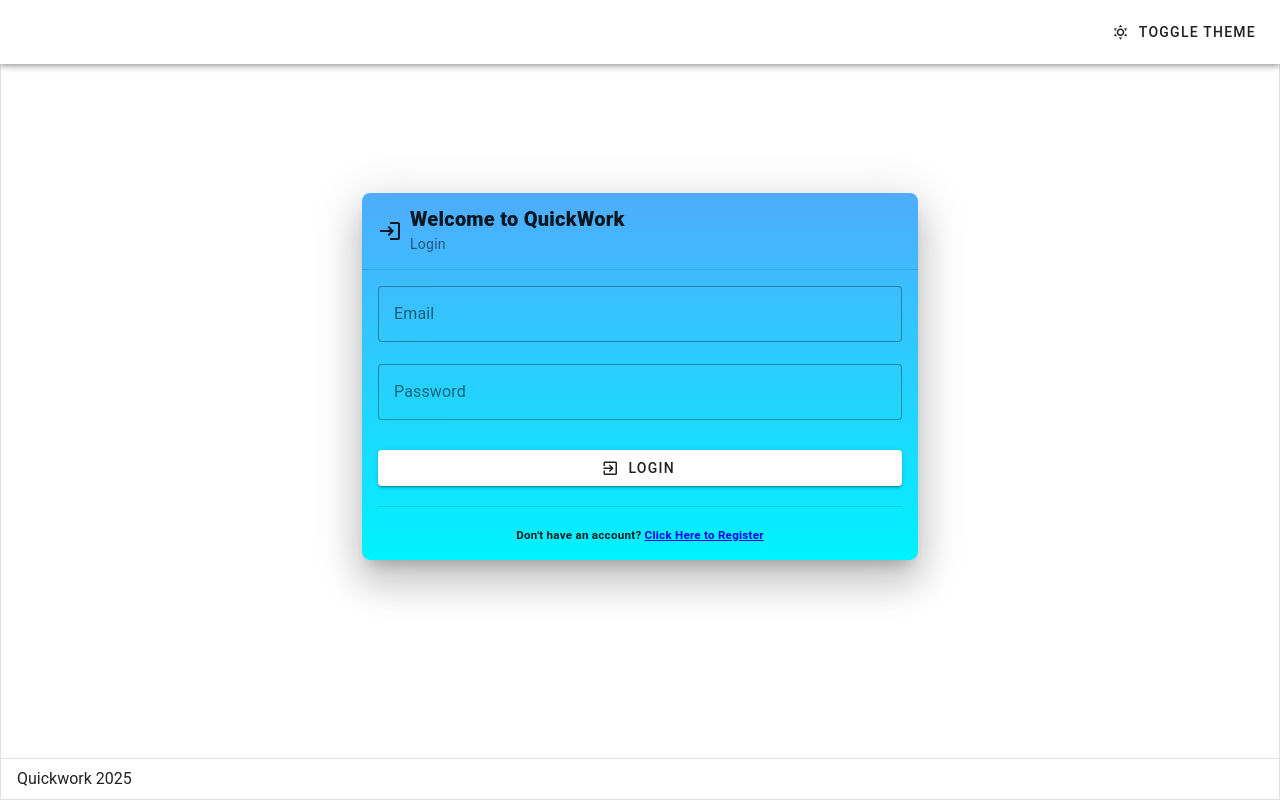
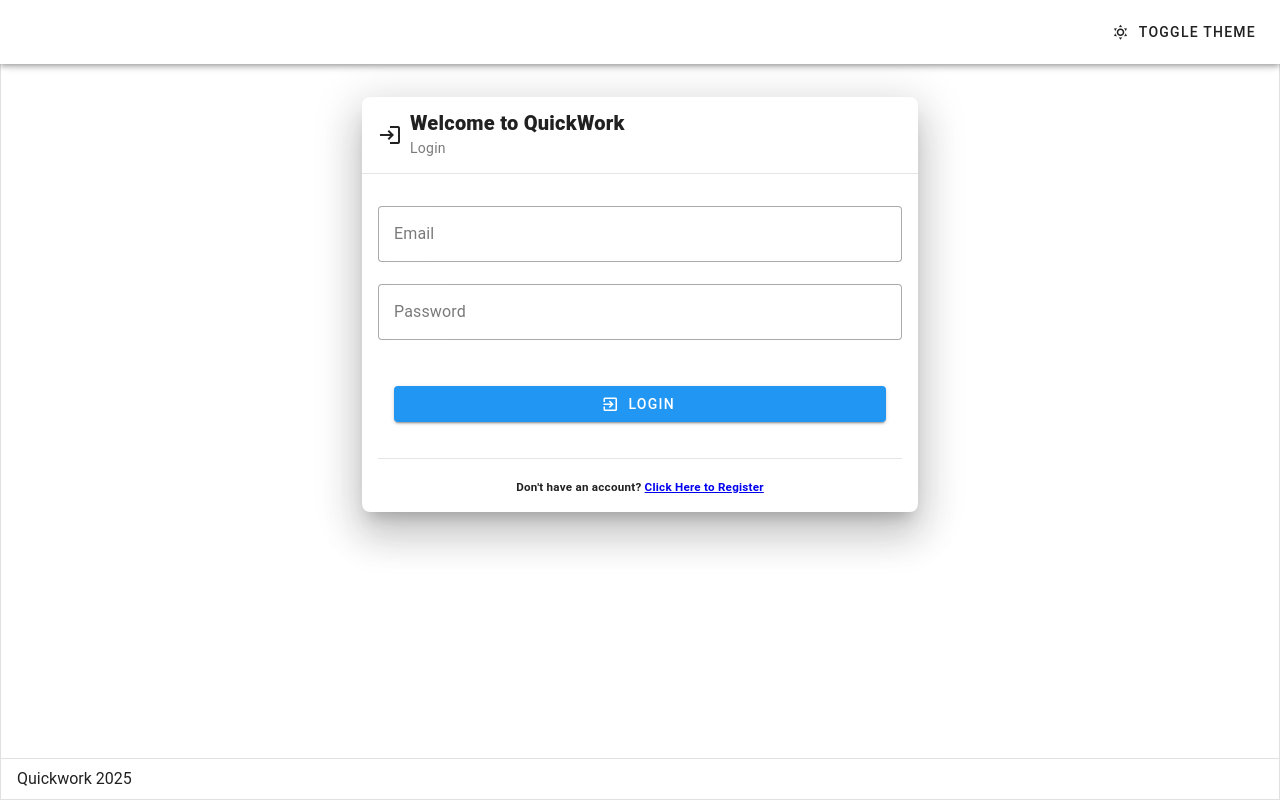
Before and after one commit to ianglenncurilan/web-quickwork, a Vue app: page / in a window 1280 px wide. Shown: the top 800 px of the page. Built offline with nearby package versions, Linux system fonts and the light colour scheme.

Commit message:
fix: background color

```diff
--- a/src/views/auth/LoginView.vue
+++ b/src/views/auth/LoginView.vue
@@ -6,15 +6,21 @@ import AppLayout from '@/components/layout/AppLayout.vue'
   <AppLayout>
     <template #content>
       <v-container>
-        <br />
-        <br />
-        <br />
-        <br />
-        <v-row class="d-flex justify-center">
+        <!-- Inner Container (Transparent or Different Background) -->
+        <v-container
+          fluid
+          style="
+            background: rgba(255, 255, 255, 0.8);
+            backdrop-filter: blur(10px);
+            min-height: 100vh;
+            padding: 0;
+          "
+        >
+          <v-row class="d-flex justify-center align-center" style="height: 100%">
             <v-col cols="12" md="6">
+              <!-- Transparent Login Form -->
               <v-card
                 class="mx-auto rounded-lg"
-              style="background: linear-gradient(180deg, #4facfe, #00f2fe)"
                 prepend-icon="mdi mdi-login"
                 subtitle="Login"
                 elevation="24"
@@ -23,18 +29,26 @@ import AppLayout from '@/components/layout/AppLayout.vue'
                   <span class="font-weight-black">Welcome to QuickWork</span>
                 </template>
                 <v-divider></v-divider>
-              <v-card-text class="pt-4">
+                <v-card-text class="pt-4 mt-4 ">
                   <v-form fast-fail @submit.prevent>
                     <v-text-field label="Email" variant="outlined"></v-text-field>
-
-                  <v-text-field label="Password" type="password" variant="outlined"></v-text-field>
-
-                  <v-btn class="mt-2" type="submit" prepend-icon="mdi mdi-login-variant" block
-                    >LOGIN</v-btn
+                    <v-text-field
+                      label="Password"
+                      type="password"
+                      variant="outlined"
+                    ></v-text-field>
+                    <v-container
+                      ><v-btn
+                        class="mt-2 bg-info"
+                        type="submit"
+                        prepend-icon="mdi mdi-login-variant"
+                        block
+                      >
+                        LOGIN
+                      </v-btn></v-container
                     >
                   </v-form>
                   <v-divider class="my-5"></v-divider>
-
                   <h5 class="text-center">
                     Don't have an account?
                     <Router-link to="/register">Click Here to Register</Router-link>
@@ -44,6 +58,7 @@ import AppLayout from '@/components/layout/AppLayout.vue'
             </v-col>
           </v-row>
         </v-container>
+      </v-container>
     </template>
   </AppLayout>
 </template>
--- a/src/views/auth/RegisterView.vue
+++ b/src/views/auth/RegisterView.vue
@@ -5,10 +5,9 @@ import AppLayout from '@/components/layout/AppLayout.vue'
 <template>
   <AppLayout>
     <template #content>
-      <v-row class="d-flex justify-center f">
+      <v-row class="d-flex justify-center f" style="background-color: #e3f2fd; min-height: 100vh; padding: 20px;">
         <v-col cols="12" md="6">
           <v-card
-            style="background: linear-gradient(180deg, #4facfe, #00f2fe)"
             class="mx-auto rounded-lg"
             prepend-icon="mdi mdi-account-box-plus-outline"
             subtitle="Sign up"
@@ -33,7 +32,8 @@ import AppLayout from '@/components/layout/AppLayout.vue'
                   variant="outlined"
                 ></v-text-field>
 
-                <v-btn class="mt-2" type="submit" prepend-icon="mdi mdi-account-plus-outline" block>Submit</v-btn>
+                <v-container><v-btn class="mt-2 bg-info" type="submit" prepend-icon="mdi mdi-account-plus-outline" block>Submit</v-btn>
+                </v-container>
 
                 <v-divider class="my-5"></v-divider>
 
```
Lines whose indentation alone changed are shown as unchanged.
